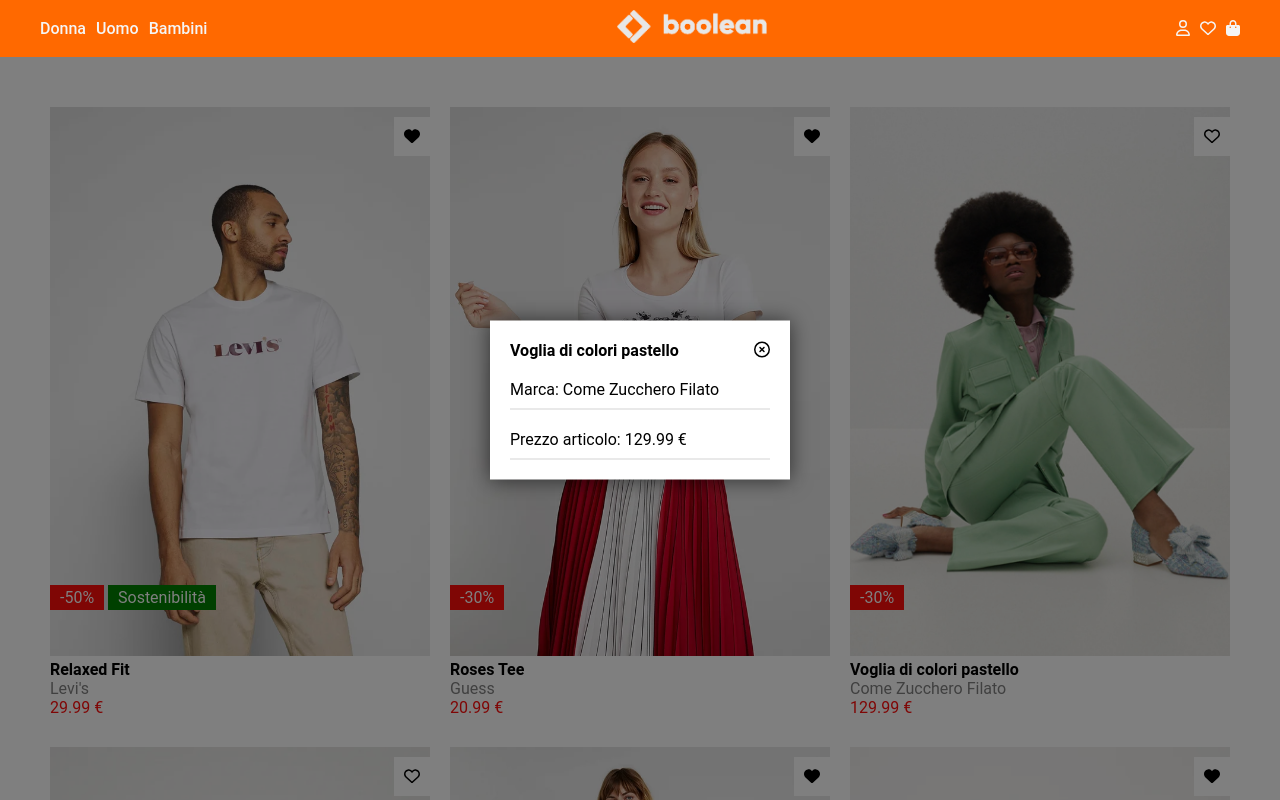
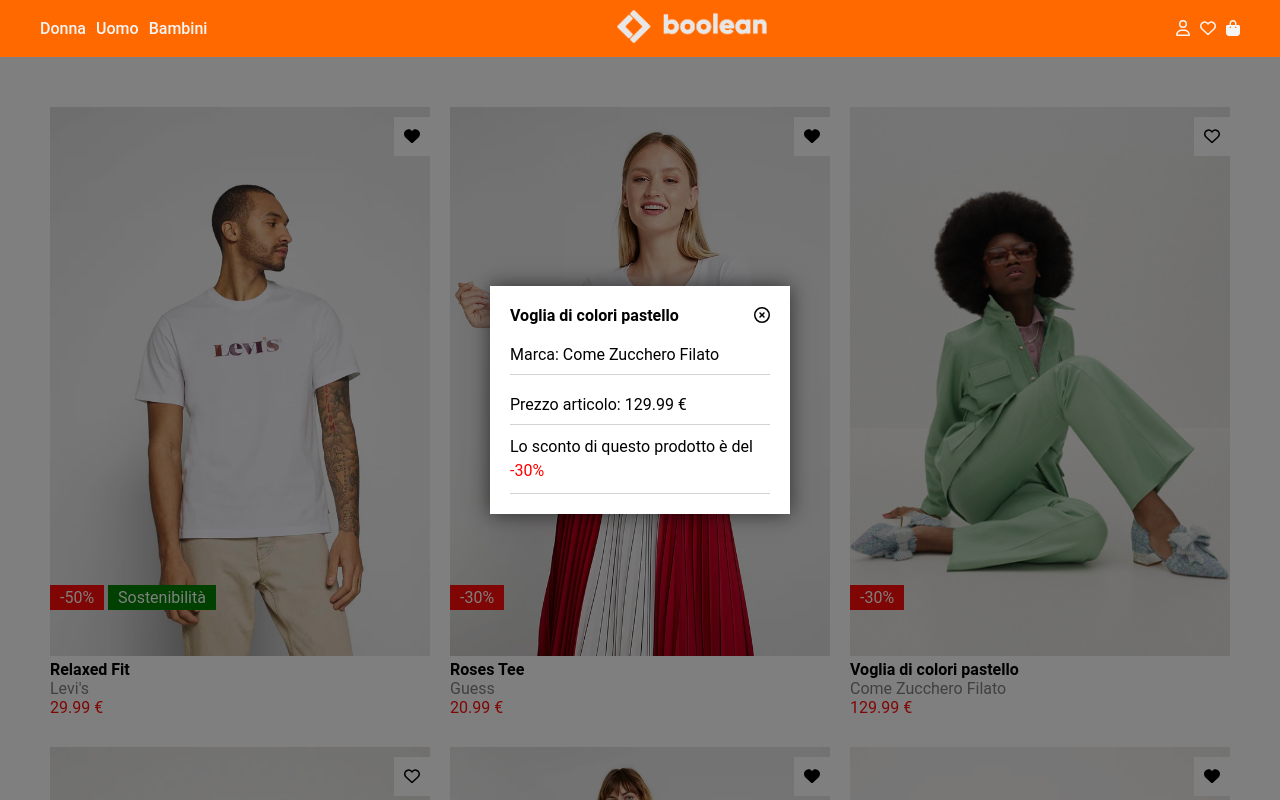
Before and after one commit to Anse98/vite-boolando, a Vue app: page / in a window 1280 px wide. Both pictures are taken after a click on the element "Voglia di colori pastello". Shown: the top 800 px of the page. Built offline with nearby package versions, Linux system fonts and the light colour scheme; data requests are answered from the project's data file.

Commit message:
ADD-Sconto nel modal

```diff
--- a/src/components/PageMain.vue
+++ b/src/components/PageMain.vue
@@ -54,6 +54,11 @@
         <div class="price">
           <p>Prezzo articolo: {{ selectedItem.price }} &euro;</p>
         </div>
+
+        <div v-for=" badge in selectedItem.badges" class="discount">
+          <p v-if="badge.type === 'discount'">Lo sconto di questo prodotto è del <span class="color-red">{{ badge.value
+          }}</span> </p>
+        </div>
       </div>
     </div>
   </main>
@@ -108,6 +113,15 @@
       padding-bottom: 10px;
       border-bottom: 1px solid lightgray;
     }
+
+    .discount {
+      padding-top: 10px;
+      line-height: 1.5em;
+
+      .color-red {
+        color: red;
+      }
+    }
   }
 }
 </style>
```
